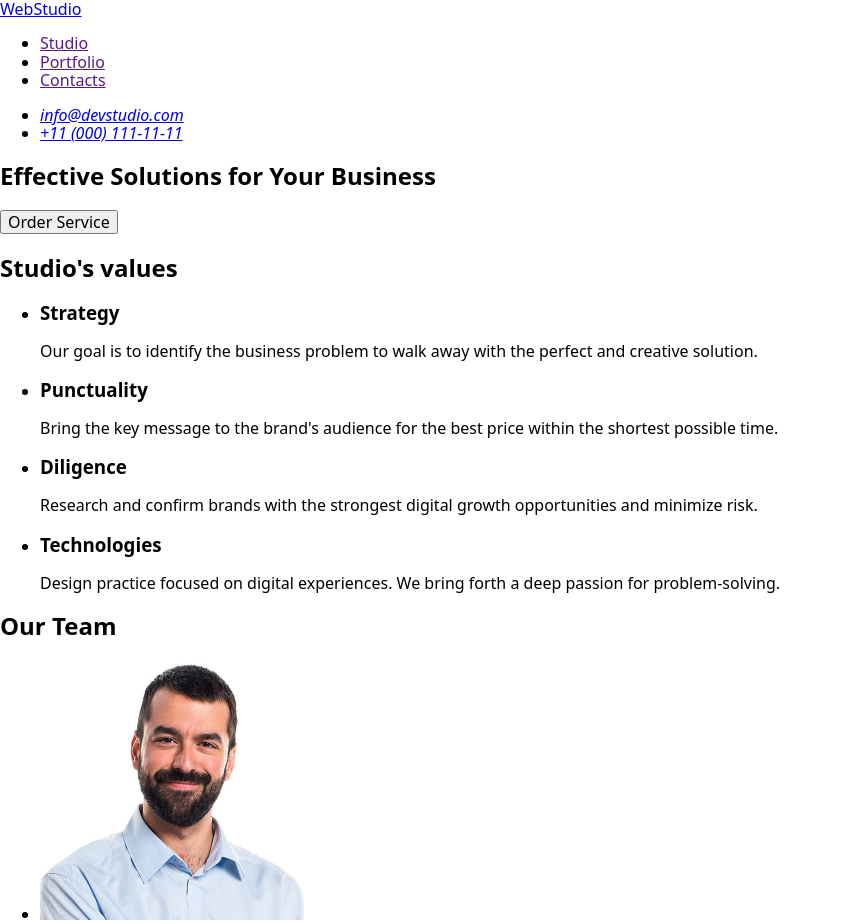
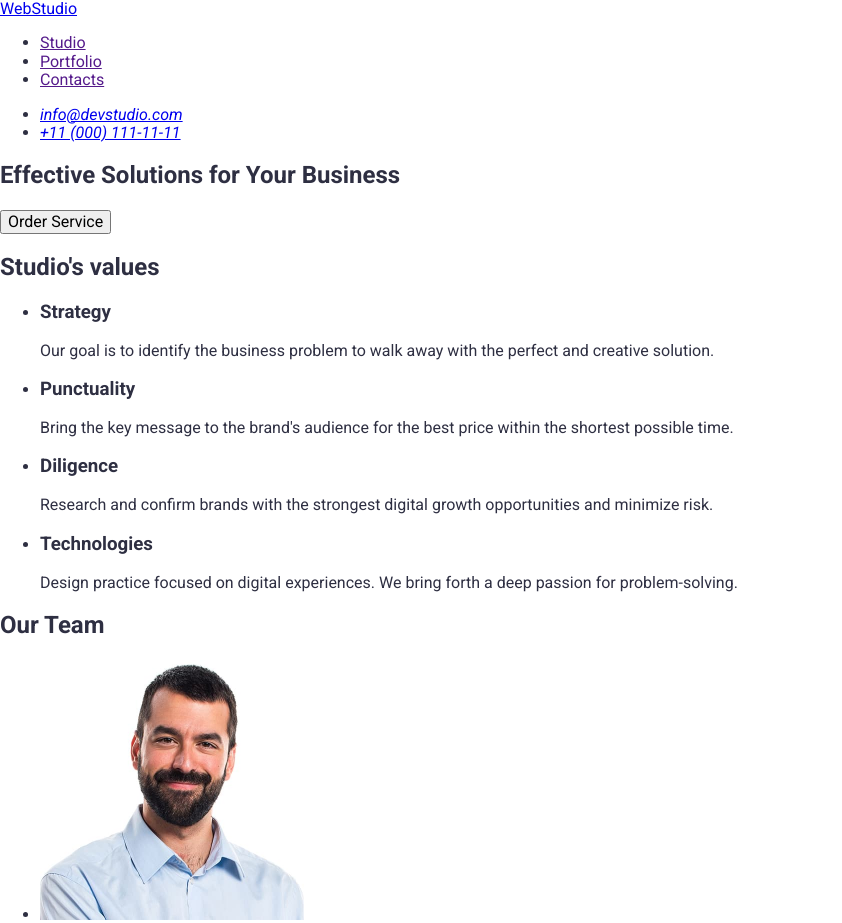
Before and after one commit to Makcnm2012/goit-markup-hw-02, a plain HTML site: page index.html in a window 1280 px wide. Shown: the top 923 px of the page, without its empty margins (0-842 px from the left). Drawn offline with nearby package versions, Linux system fonts and the light colour scheme.

Commit message:
added font-famaly and text color

```diff
--- a/css/styles.css
+++ b/css/styles.css
@@ -0,0 +1,4 @@
+body{
+    font-family: "Roboto", sans-serif;
+    color: #2e2f42;
+}
--- a/index.html
+++ b/index.html
@@ -6,6 +6,12 @@
     <link
       rel="stylesheet"
       href="https://cdnjs.cloudflare.com/ajax/libs/modern-normalize/3.0.1/modern-normalize.min.css"
+    />
+    <link rel="preconnect" href="https://fonts.googleapis.com" />
+    <link rel="preconnect" href="https://fonts.gstatic.com" crossorigin />
+    <link
+      href="https://fonts.googleapis.com/css2?family=Raleway:ital,wght@0,700;1,700&family=Roboto:ital,wght@0,400..700;1,400..700&display=swap"
+      rel="stylesheet"
     />
     <link rel="stylesheet" href="./css/styles.css" />
     <title>WEBSTUDIO Website</title>
```
